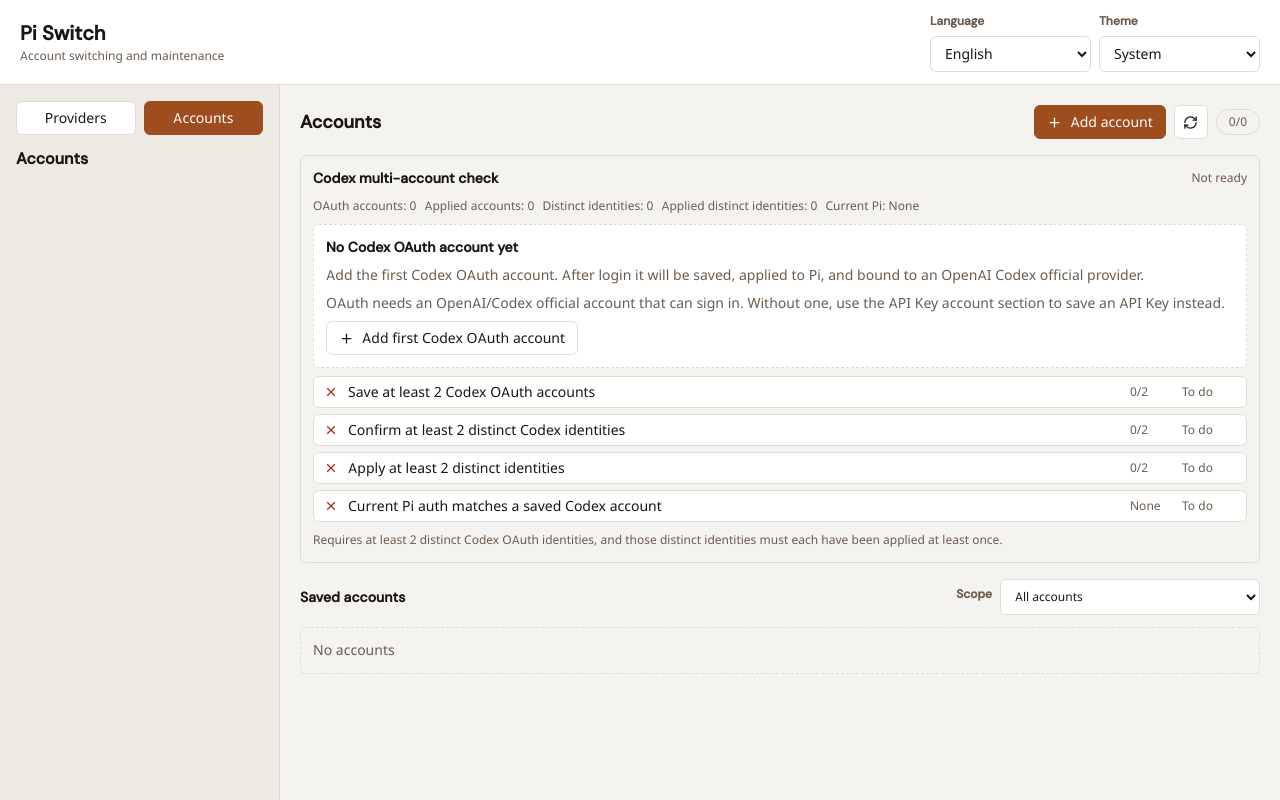
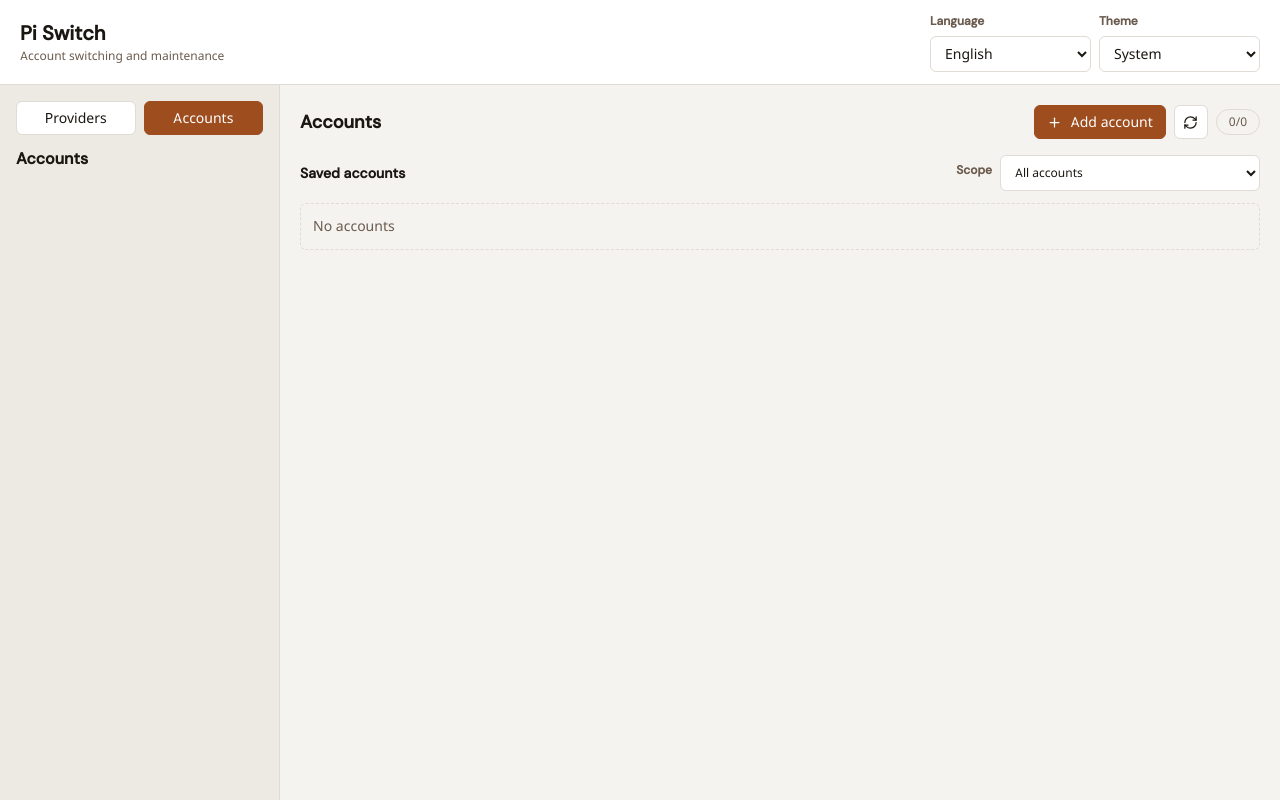
Before and after one commit to nayunfeng/pi-switch, a React (Vite) app: page / in a window 1280 px wide. Built offline with nearby package versions, Linux system fonts and the light colour scheme.

Commit message:
移除 Codex 多账号验收面板

```diff
--- a/src/App.tsx
+++ b/src/App.tsx
@@ -1405,7 +1405,6 @@
   const oauthAuthUrl = oauthAuthEvent && oauthAuthEvent.type === "auth" ? oauthAuthEvent.url : undefined;
   const oauthDeviceEvent = oauthRunning ? [...oauthState.events].reverse().find((event) => event.type === "deviceCode") : undefined;
   const oauthDeviceCode = oauthDeviceEvent && oauthDeviceEvent.type === "deviceCode" ? oauthDeviceEvent : undefined;
-  const codexSummary = codexAccountSummary(accounts);
   const providerFilterOptions = accountProviderFilterOptions(accounts, providers);
   return (
     <div className="grid max-w-[1040px] gap-4">
@@ -1566,18 +1565,6 @@
         )}
       </dialog>
 
-      <CodexAccountReadiness
-        summary={codexSummary}
-        busy={busy}
-        oauthState={oauthState}
-        onAddFirstCodex={() => {
-          onAddMode("oauth");
-          onOAuthProviderId("openai-codex");
-          addDialogRef.current?.showModal();
-        }}
-        t={t}
-      />
-
       <section className="grid gap-3">
         <div className="flex flex-wrap items-center justify-between gap-3">
           <SectionTitle>{t("savedAccounts")}</SectionTitle>
@@ -1637,93 +1624,6 @@
           </div>
         </section>
       ) : null}
-    </div>
-  );
-}
-
-type CodexAccountSummary = {
-  oauthCount: number;
-  appliedCount: number;
-  distinctIdentityCount: number;
-  appliedDistinctIdentityCount: number;
-  activeLabel: string;
-  savedEnough: boolean;
-  distinctEnough: boolean;
-  appliedDistinctEnough: boolean;
-  activeMatched: boolean;
-  likelySessionReuse: boolean;
-  ready: boolean;
-};
-
-function CodexAccountReadiness({
-  summary,
-  busy,
-  oauthState,
-  onAddFirstCodex,
-  t,
-}: {
-  summary: CodexAccountSummary;
-  busy: boolean;
-  oauthState: OAuthState;
-  onAddFirstCodex: () => void;
-  t: ReturnType<typeof createTranslator>;
-}) {
-  const checks = [
-    {
-      label: t("codexCheckSaved"),
-      value: `${summary.oauthCount}/2`,
-      done: summary.savedEnough,
-    },
-    {
-      label: t("codexCheckDistinct"),
-      value: `${summary.distinctIdentityCount}/2`,
-      done: summary.distinctEnough,
-    },
-    {
-      label: t("codexCheckApplied"),
-      value: `${summary.appliedDistinctIdentityCount}/2`,
-      done: summary.appliedDistinctEnough,
-    },
-    {
-      label: t("codexCheckActive"),
-      value: summary.activeLabel || t("none"),
-      done: summary.activeMatched,
-    },
-  ];
-  return (
-    <div className="grid gap-2 rounded-md border p-3 text-sm" style={{ borderColor: "var(--border)", background: "var(--bg)" }}>
-      <div className="flex flex-wrap items-center justify-between gap-2">
-        <strong>{t("codexAccountReadiness")}</strong>
-        <span className="model-meta">{summary.ready ? t("ready") : t("notReady")}</span>
-      </div>
-      <div className="flex flex-wrap gap-2">
-        <span className="model-meta">{t("codexOAuthAccounts")}: {summary.oauthCount}</span>
-        <span className="model-meta">{t("codexAppliedAccounts")}: {summary.appliedCount}</span>
-        <span className="model-meta">{t("codexDistinctIdentities")}: {summary.distinctIdentityCount}</span>
-        <span className="model-meta">{t("codexAppliedDistinctIdentities")}: {summary.appliedDistinctIdentityCount}</span>
-        <span className="model-meta">{t("codexActiveAccount")}: {summary.activeLabel || t("none")}</span>
-      </div>
-      {summary.oauthCount === 0 ? (
-        <div className="empty-state readiness-empty">
-          <strong>{t("codexNoAccountsTitle")}</strong>
-          <span>{t("codexNoAccountsHelp")}</span>
-          <span>{t("codexNoOfficialAccountHelp")}</span>
-          <button type="button" className="flex items-center gap-2" onClick={onAddFirstCodex} disabled={busy || oauthState.running}>
-            <Plus size={15} /> {oauthState.running && oauthState.providerId === "openai-codex" ? t("running") : t("codexAddFirstAccount")}
-          </button>
-        </div>
-      ) : null}
-      <div className="readiness-checks">
-        {checks.map((check) => (
-          <div key={check.label} className={`readiness-check ${check.done ? "done" : ""}`}>
-            <span className="readiness-icon">{check.done ? <Check size={14} /> : <X size={14} />}</span>
-            <span>{check.label}</span>
-            <span className="model-meta">{check.value}</span>
-            <span className="model-meta">{check.done ? t("codexCheckDone") : t("codexCheckTodo")}</span>
-          </div>
-        ))}
-      </div>
-      {!summary.ready ? <div className="muted">{summary.likelySessionReuse ? t("codexSessionReuseHint") : t("codexReadinessHelp")}</div> : null}
     </div>
   );
 }
@@ -2442,55 +2342,6 @@
     .join(" / ");
 }
 
-function codexAccountSummary(accounts: AuthAccount[]) {
-  const oauthAccounts = accounts.filter((account) => account.providerId === "openai-codex" && account.kind === "oauth");
-  const appliedAccounts = oauthAccounts.filter((account) => account.lastAppliedAt);
-  const identityKeys = new Set(oauthAccounts.map(accountIdentityKey).filter(Boolean));
-  const appliedIdentityKeys = new Set(appliedAccounts.map(accountIdentityKey).filter(Boolean));
-  const active = oauthAccounts.find((account) => account.activeInPi);
-  const savedEnough = oauthAccounts.length >= 2;
-  const distinctEnough = identityKeys.size >= 2;
-  const appliedDistinctEnough = appliedIdentityKeys.size >= 2;
-  const activeMatched = Boolean(active);
-  return {
-    oauthCount: oauthAccounts.length,
-    appliedCount: appliedAccounts.length,
-    distinctIdentityCount: identityKeys.size,
-    appliedDistinctIdentityCount: appliedIdentityKeys.size,
-    activeLabel: active?.label ?? "",
-    savedEnough,
-    distinctEnough,
-    appliedDistinctEnough,
-    activeMatched,
-    likelySessionReuse: savedEnough && !distinctEnough,
-    ready: savedEnough && appliedAccounts.length >= 2 && distinctEnough && appliedDistinctEnough && activeMatched,
-  };
-}
-
-function accountIdentityKey(account: AuthAccount) {
-  const identities = account.identity ?? [];
-  const priority = [
-    "oauth.chatgptAccountId",
-    "oauth.accountId",
-    "account.id",
-    "accountId",
-    "oauth.chatgptUserId",
-    "oauth.userId",
-    "user.id",
-    "oauth.sub",
-    "sub",
-    "subject",
-    "oauth.email",
-    "user.email",
-    "email",
-  ];
-  for (const field of priority) {
-    const match = identities.find((identity) => identity.field.toLowerCase() === field.toLowerCase());
-    if (match) return `${field.toLowerCase()}=${match.value}`;
-  }
-  return "";
-}
-
 function accountIdentityRank(field: string) {
   const normalized = field.toLowerCase();
   if (normalized.includes("email") || normalized.includes("mail")) return 0;
--- a/src/i18n.ts
+++ b/src/i18n.ts
@@ -77,24 +77,6 @@
     renameAccount: "重命名账号",
     deleteAccountConfirm: "确定删除账号并解除相关供应商绑定",
     deleteActiveAccountConfirm: "该账号当前已应用到 Pi。删除只会移除 Pi Switch 账号库记录并解除相关供应商绑定，不会清除 Pi 当前认证。继续删除",
-    codexAccountReadiness: "Codex 多账号验收",
-    codexOAuthAccounts: "OAuth 账号",
-    codexAppliedAccounts: "已应用账号",
-    codexDistinctIdentities: "不同身份",
-    codexAppliedDistinctIdentities: "已应用不同身份",
-    codexActiveAccount: "当前 Pi",
-    codexReadinessHelp: "需要至少 2 个不同 Codex OAuth 身份，并且这些不同身份都至少应用过一次。",
-    codexCheckSaved: "保存至少 2 个 Codex OAuth 账号",
-    codexCheckDistinct: "确认至少 2 个不同 Codex 身份",
-    codexCheckApplied: "至少 2 个不同身份都应用过",
-    codexCheckActive: "当前 Pi 认证匹配已保存 Codex 账号",
-    codexCheckDone: "完成",
-    codexCheckTodo: "待处理",
-    codexSessionReuseHint: "账号数已够但身份不足，通常是浏览器复用了同一个 OpenAI 登录态。请先退出/切换网页登录账号，或用无痕窗口重新添加。",
-    codexNoAccountsTitle: "当前没有 Codex OAuth 账号",
-    codexNoAccountsHelp: "先添加第一个 Codex OAuth 账号。登录成功后会自动保存、应用到 Pi，并创建或绑定 OpenAI Codex 官方供应商。",
-    codexNoOfficialAccountHelp: "OAuth 需要一个能登录的 OpenAI/Codex 官方账号；如果没有官方账号，只能改用 API Key 账号分区保存 API Key。",
-    codexAddFirstAccount: "添加首个 Codex OAuth 账号",
     oauthOpenUrl: "打开登录地址",
     oauthDeviceCode: "设备码",
     oauthPrompt: "登录提示",
@@ -337,24 +319,6 @@
     renameAccount: "Rename account",
     deleteAccountConfirm: "Delete account and clear related provider bindings",
     deleteActiveAccountConfirm: "This account is active in Pi. Deleting it removes only the Pi Switch account record and related provider bindings; it does not clear current Pi auth. Continue deleting",
-    codexAccountReadiness: "Codex multi-account check",
-    codexOAuthAccounts: "OAuth accounts",
-    codexAppliedAccounts: "Applied accounts",
-    codexDistinctIdentities: "Distinct identities",
-    codexAppliedDistinctIdentities: "Applied distinct identities",
-    codexActiveAccount: "Current Pi",
-    codexReadinessHelp: "Requires at least 2 distinct Codex OAuth identities, and those distinct identities must each have been applied at least once.",
-    codexCheckSaved: "Save at least 2 Codex OAuth accounts",
-    codexCheckDistinct: "Confirm at least 2 distinct Codex identities",
-    codexCheckApplied: "Apply at least 2 distinct identities",
-    codexCheckActive: "Current Pi auth matches a saved Codex account",
-    codexCheckDone: "Done",
-    codexCheckTodo: "To do",
-    codexSessionReuseHint: "Account count is high enough but identities are not distinct. The browser likely reused the same OpenAI web session. Sign out, switch the web account, or add the next account in an incognito window.",
-    codexNoAccountsTitle: "No Codex OAuth account yet",
-    codexNoAccountsHelp: "Add the first Codex OAuth account. After login it will be saved, applied to Pi, and bound to an OpenAI Codex official provider.",
-    codexNoOfficialAccountHelp: "OAuth needs an OpenAI/Codex official account that can sign in. Without one, use the API Key account section to save an API Key instead.",
-    codexAddFirstAccount: "Add first Codex OAuth account",
     oauthOpenUrl: "Open login URL",
     oauthDeviceCode: "Device code",
     oauthPrompt: "Login prompt",
--- a/src/styles.css
+++ b/src/styles.css
@@ -318,20 +318,6 @@
   padding: 12px;
 }
 
-.readiness-empty {
-  display: grid;
-  gap: 8px;
-  background: var(--surface);
-}
-
-.readiness-empty > strong {
-  color: var(--text);
-}
-
-.readiness-empty > button {
-  justify-self: start;
-}
-
 .model-check {
   display: flex;
   min-width: 0;
@@ -351,39 +337,6 @@
   overflow-wrap: anywhere;
   color: var(--muted);
   font-size: 12px;
-}
-
-.readiness-checks {
-  display: grid;
-  gap: 6px;
-}
-
-.readiness-check {
-  display: grid;
-  grid-template-columns: 18px minmax(0, 1fr) minmax(44px, auto) minmax(56px, auto);
-  gap: 8px;
-  align-items: center;
-  min-height: 30px;
-  border: 1px solid var(--border);
-  border-radius: 6px;
-  background: var(--surface);
-  padding: 5px 8px;
-}
-
-.readiness-check.done {
-  border-color: var(--accent);
-}
-
-.readiness-icon {
-  display: inline-grid;
-  width: 18px;
-  height: 18px;
-  place-items: center;
-  color: var(--danger);
-}
-
-.readiness-check.done .readiness-icon {
-  color: var(--accent);
 }
 
 .oauth-event {
@@ -611,12 +564,4 @@
     width: 100%;
   }
 
-  .readiness-check {
-    grid-template-columns: 18px minmax(0, 1fr) minmax(38px, auto);
-  }
-
-  .readiness-check .model-meta:last-child {
-    grid-column: 2 / -1;
-  }
-
 }
```
Also changed, not shown: .trellis/tasks/06-07-remove-codex-acceptance-panel/prd.md (added).
